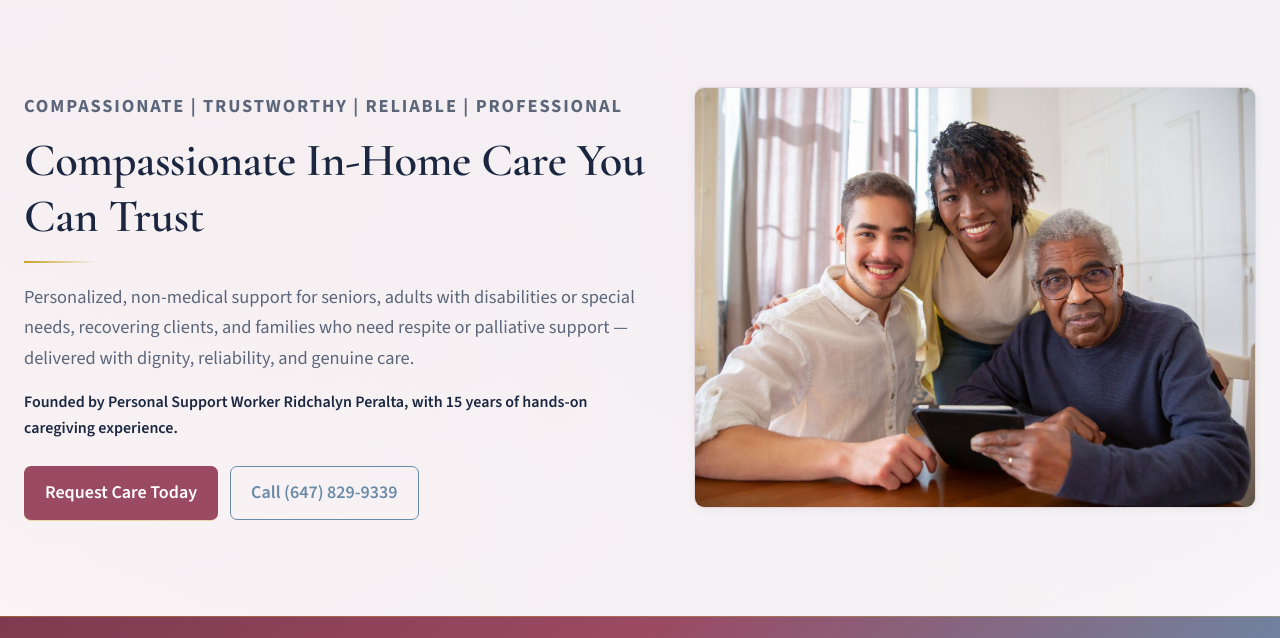
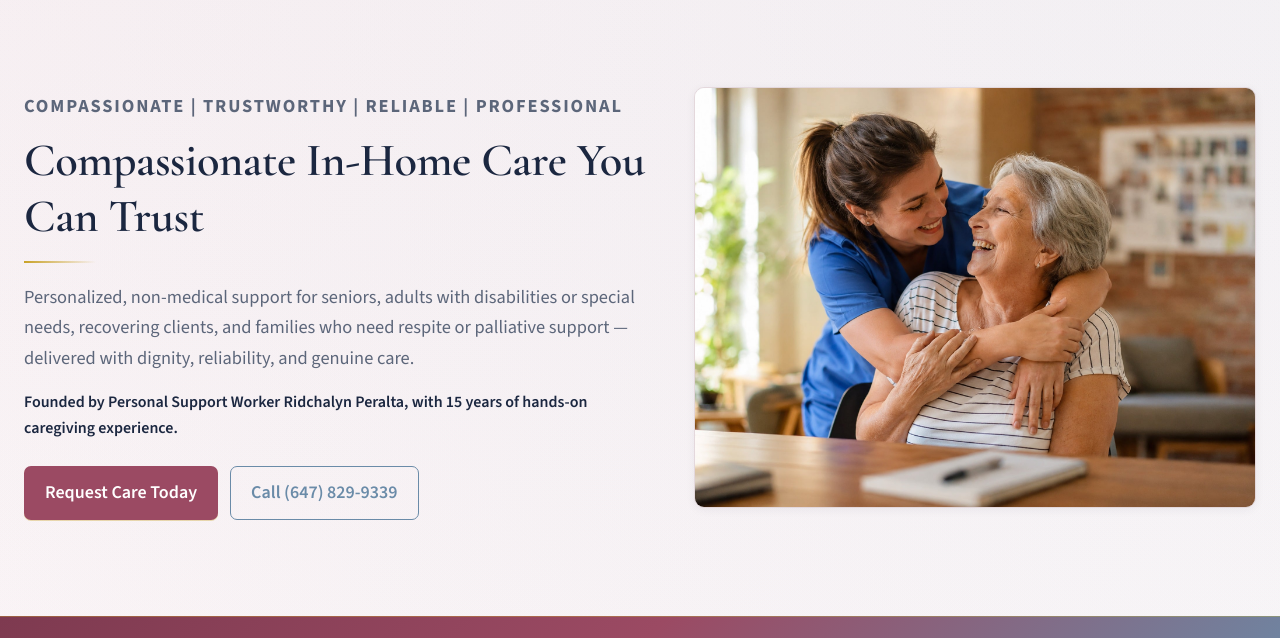
Before and after one commit to joewardperalta/Lynn-Caregiving-Services, a website: page public/index.html in a window 1280 px wide. Shown: the part 134-772 px from the top of the page. Drawn offline with nearby package versions, Linux system fonts and the light colour scheme.

Commit message:
Update the hero photo

```diff
--- a/public/index.html
+++ b/public/index.html
@@ -60,7 +60,7 @@
             <a class="btn btn-secondary" href="tel:+16478299339">Call (647) 829-9339</a>
           </div>
         </div>
-        <img src="images/hero.jpg" width="1200" height="900" alt="A caregiver sitting with an older adult at a table in a bright home.">
+        <img src="images/hero.png" width="1200" height="900" alt="A caregiver sitting with an older adult at a table in a bright home.">
       </div>
     </section>
 
```
Also changed, not shown: public/images/hero.jpg (deleted), public/images/hero.png (added).
